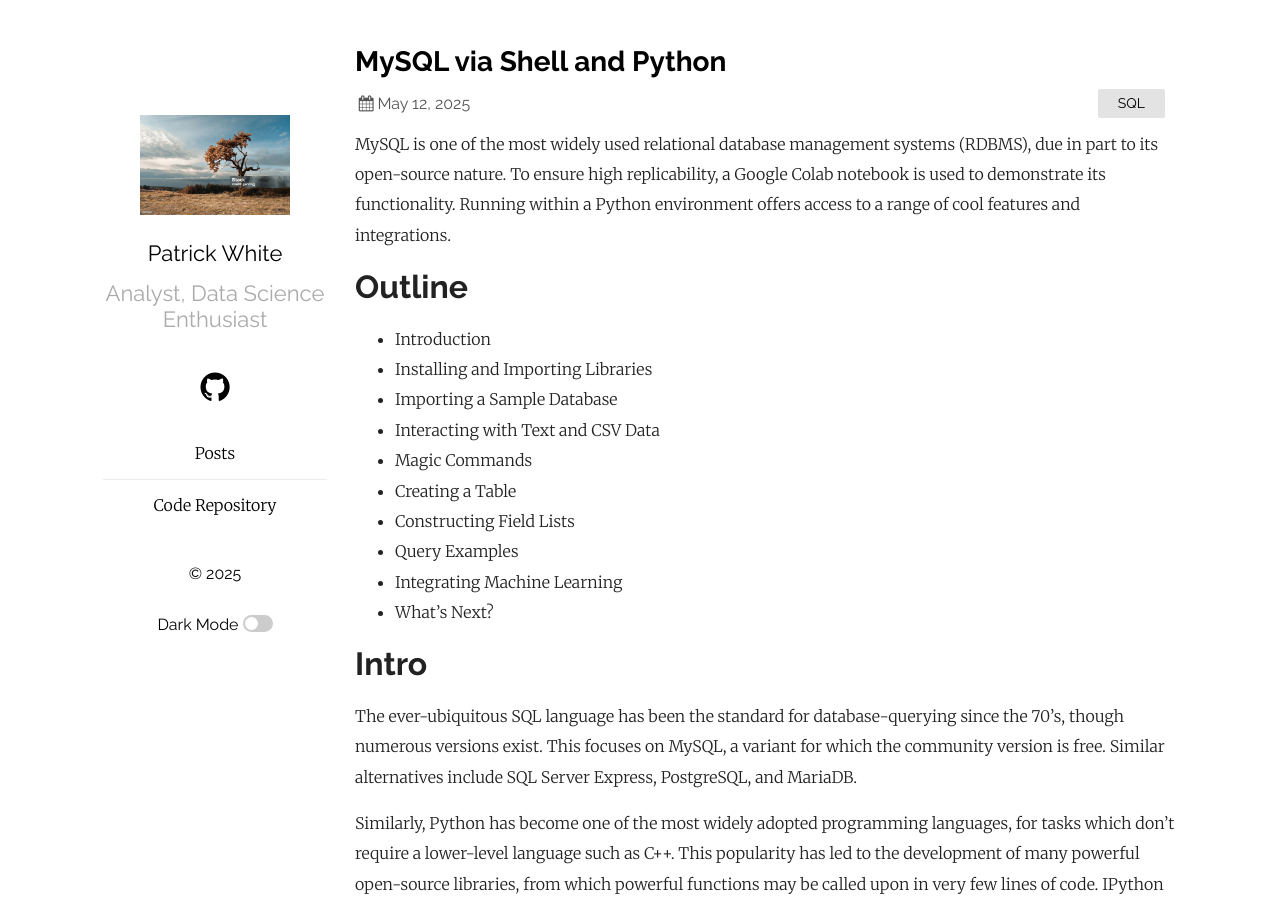
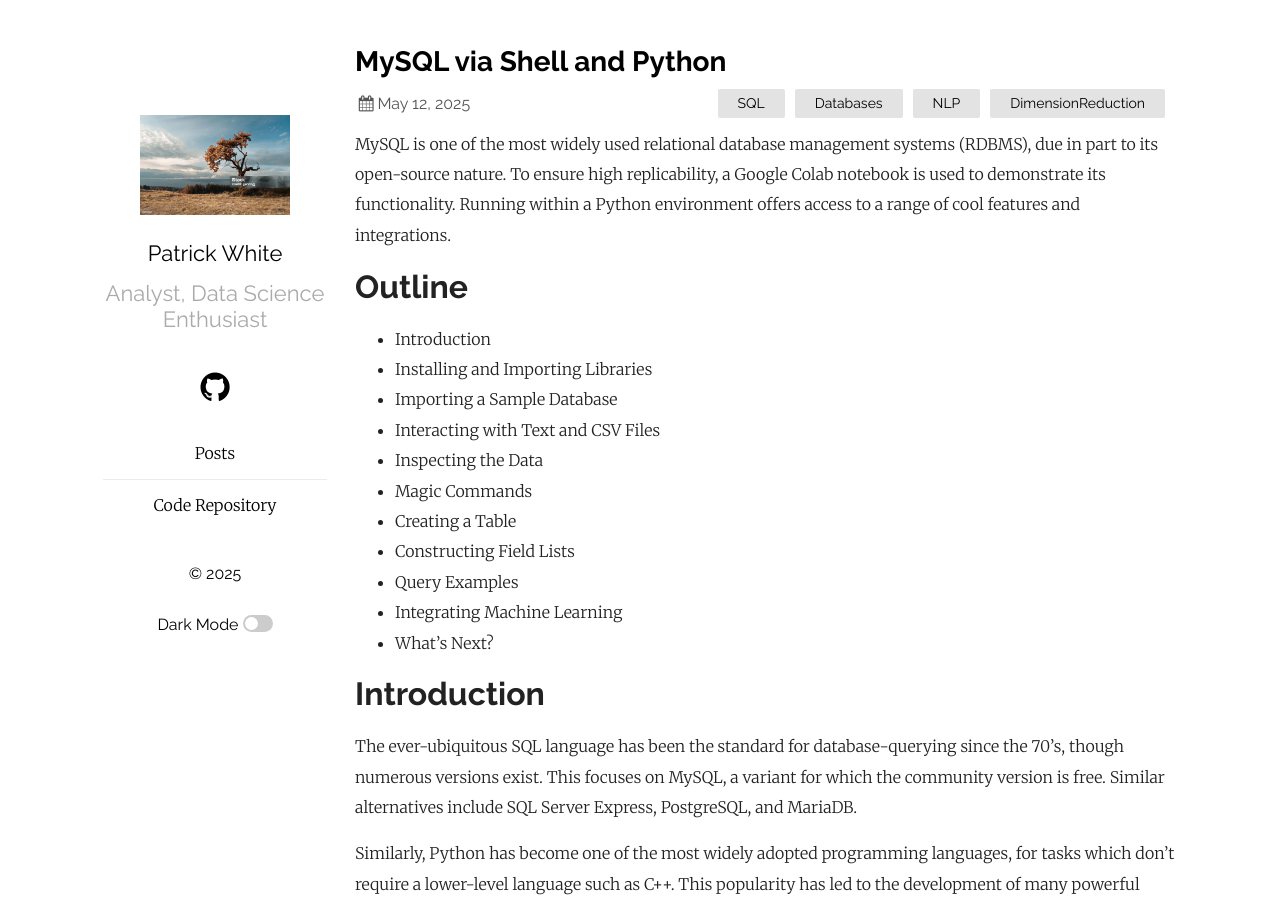
Before and after one commit to pw398/pw398.github.io, a Jekyll site: the page built from _posts/2025-05-10-sql-test.md, in a window 1280 px wide and 900 px high. Built offline with Jekyll 4.4.1, drawn with Linux system fonts in a browser that asks for light colours; some of the changed text lies outside the part shown.

Commit message:
Add files via upload

```diff
--- a/_posts/2025-05-10-sql-test.md
+++ b/_posts/2025-05-10-sql-test.md
@@ -2,7 +2,7 @@
 layout: post
 title:  "MySQL via Shell and Python"
 date:   2025-05-12 00:00:00 +0000
-categories: SQL
+categories: SQL Databases NLP DimensionReduction
 ---
 
 MySQL is one of the most widely used relational database management systems (RDBMS), due in part to its open-source nature. To ensure high replicability, a Google Colab notebook is used to demonstrate its functionality. Running within a Python environment offers access to a range of cool features and integrations.
@@ -13,7 +13,8 @@
 - Introduction
 - Installing and Importing Libraries
 - Importing a Sample Database
-- Interacting with Text and CSV Data
+- Interacting with Text and CSV Files
+- Inspecting the Data
 - Magic Commands
 - Creating a Table
 - Constructing Field Lists
@@ -23,7 +24,7 @@
 
 
 
-# Intro
+# Introduction
 
 The ever-ubiquitous SQL language has been the standard for database-querying since the 70's, though numerous versions exist. This focuses on MySQL, a variant for which the community version is free. Similar alternatives include SQL Server Express, PostgreSQL, and MariaDB.
 
@@ -1114,7 +1115,7 @@
 <img src="https://raw.githubusercontent.com/pw398/pw398.github.io/main/_posts/images/plotly_cht.png" style="height: 400px; width:auto;">
 
 
-To download the html chart, <u>right-click</u> <a href="https://raw.githubusercontent.com/pw398/pw398.github.io/main/_posts/images/plotly_chart.html" download="plotly_chart.html">here</a> and select "Save Link As".
+To download the html chart, <a href="https://raw.githubusercontent.com/pw398/pw398.github.io/main/_posts/images/plotly_chart.html" download="plotly_chart.html">right-click here</a> and select "Save Link As".
 
 
 
```
Also changed, not shown: other parts of _posts/2025-05-10-sql-test.md (+3 -3 lines).
